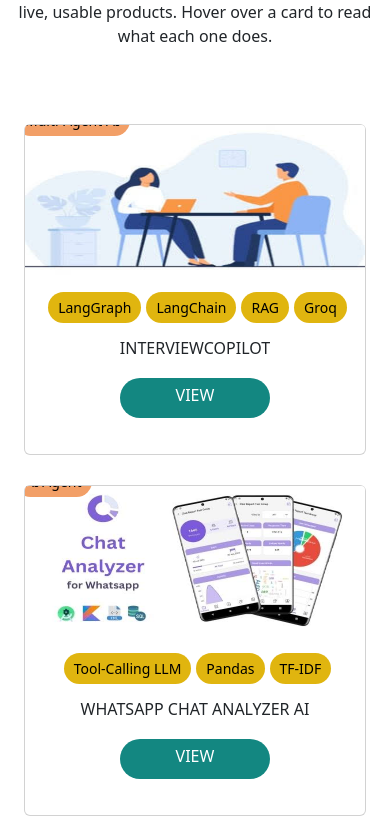
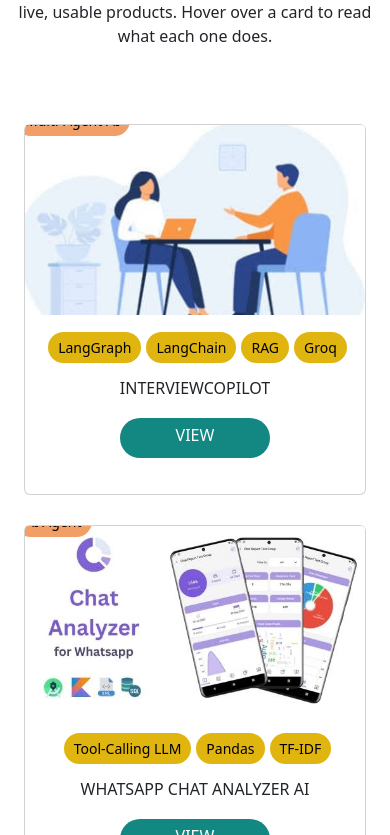
Before and after one commit to aanandmahawal/Personal-portfolio, a React (Create React App) app in the folder frontend/: page / in a window 390 px wide. Shown: the part 3269-4104 px from the top of the page. Built offline with nearby package versions, Linux system fonts and the light colour scheme.

Commit message:
Update Projects.css

```diff
--- a/frontend/src/pages/Projects/Projects.css
+++ b/frontend/src/pages/Projects/Projects.css
@@ -104,11 +104,23 @@
   position: relative;
   overflow: hidden;
   border-radius: 4px 4px 0 0;
+  height: 210px; /* uniform height for every project card */
+  background: #f4f6f8; /* soft backdrop behind letterboxed images */
 }
 
 .project .card-image img {
   display: block;
+  width: 100%;
+  height: 100%;
+  object-fit: cover; /* fill the frame, crop overflow evenly */
+  object-position: center;
   transition: transform 0.45s ease, filter 0.45s ease;
+}
+
+@media (max-width: 767px) {
+  .project .card-image {
+    height: 190px;
+  }
 }
 
 .card-hover-overlay {
```
